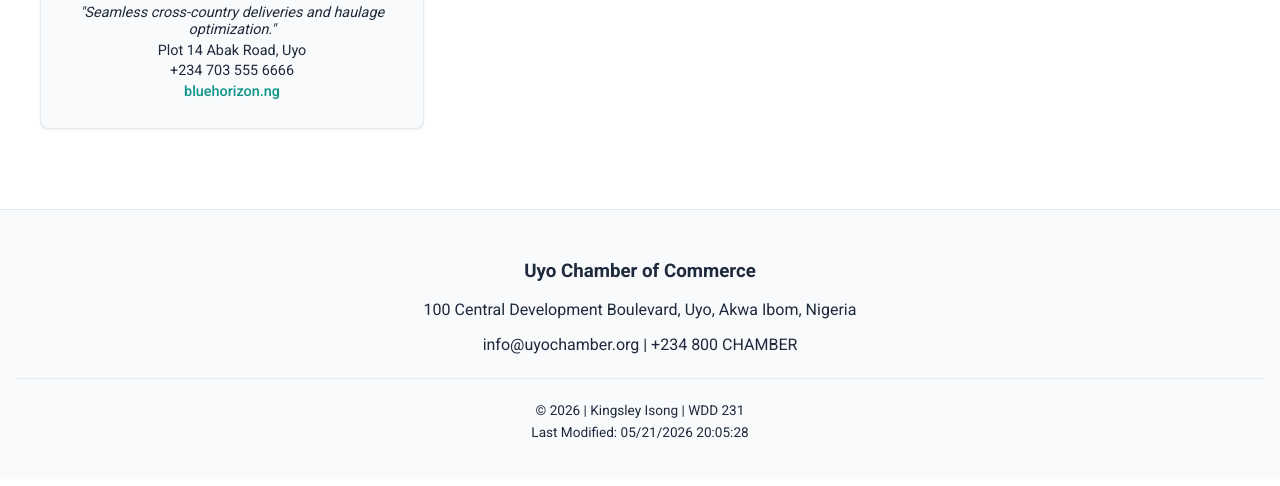
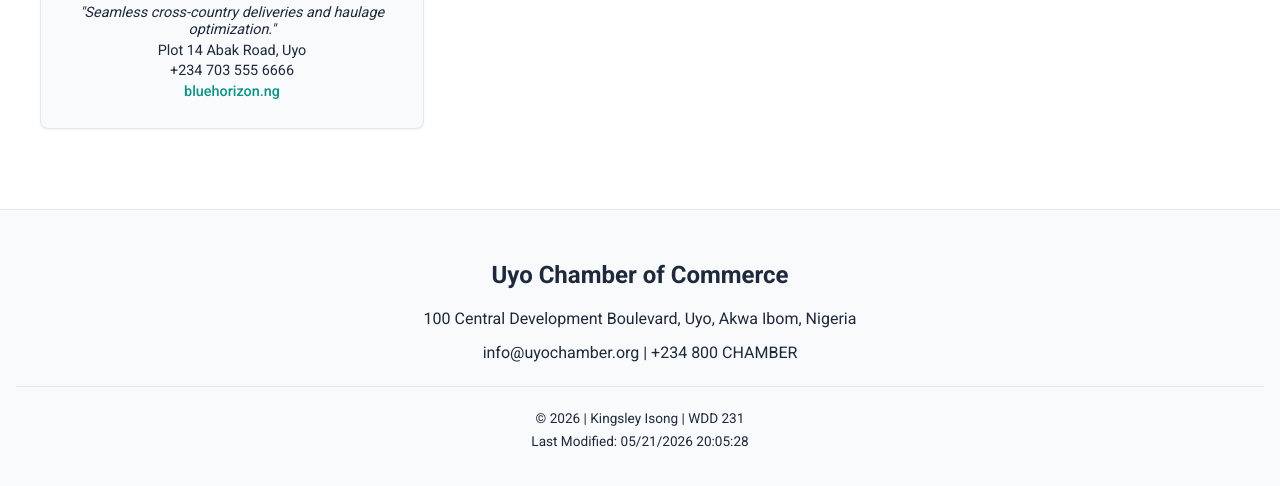
Before and after one commit to saintkedro/wdd231, a plain HTML site: page chamber/directory.html in a window 1280 px wide. Shown: the part 847-1333 px from the top of the page. Drawn offline with nearby package versions, Linux system fonts and the light colour scheme.

Commit message:
fixed html errors

```diff
--- a/chamber/directory.html
+++ b/chamber/directory.html
@@ -52,7 +52,7 @@
 
     <footer>
         <div class="footer-contact">
-            <h3>Uyo Chamber of Commerce</h3>
+            <h2>Uyo Chamber of Commerce</h2>
             <p>100 Central Development Boulevard, Uyo, Akwa Ibom, Nigeria</p>
             <p>info@uyochamber.org | +234 800 CHAMBER</p>
         </div>
```
